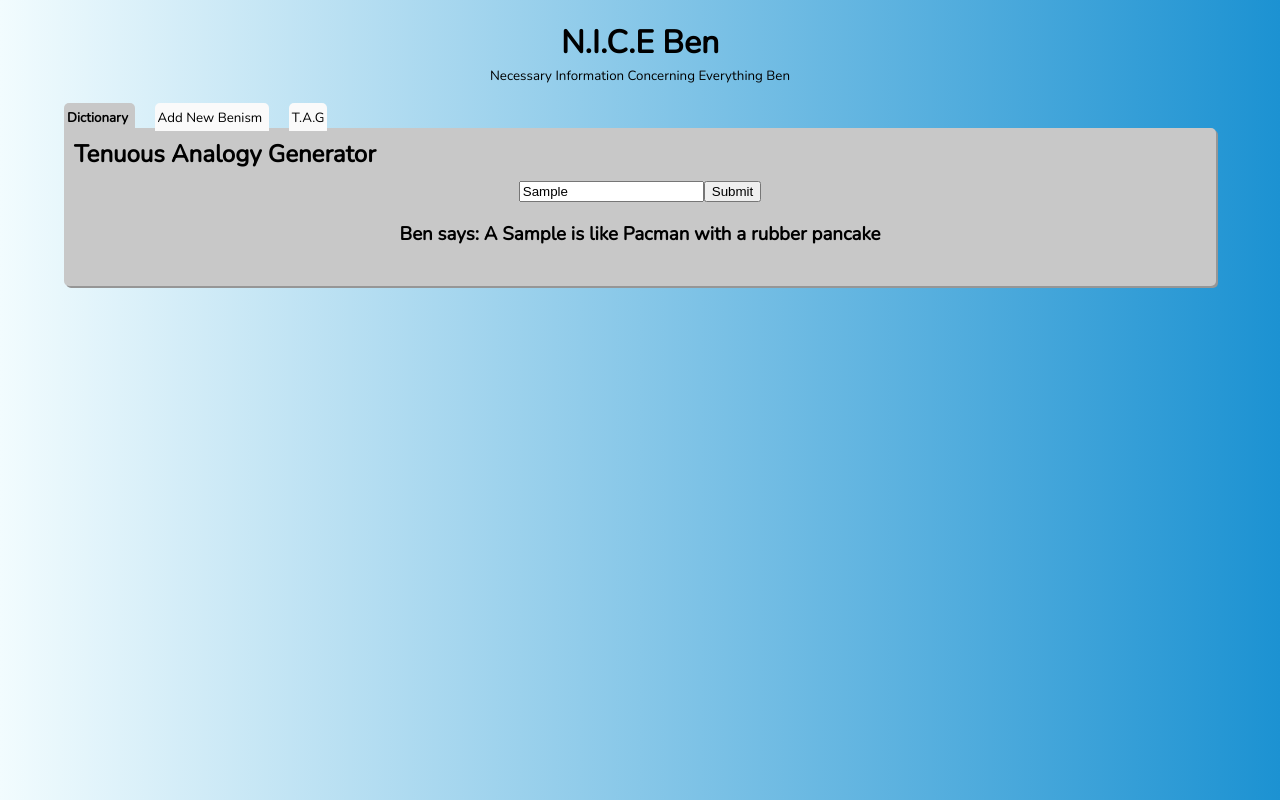
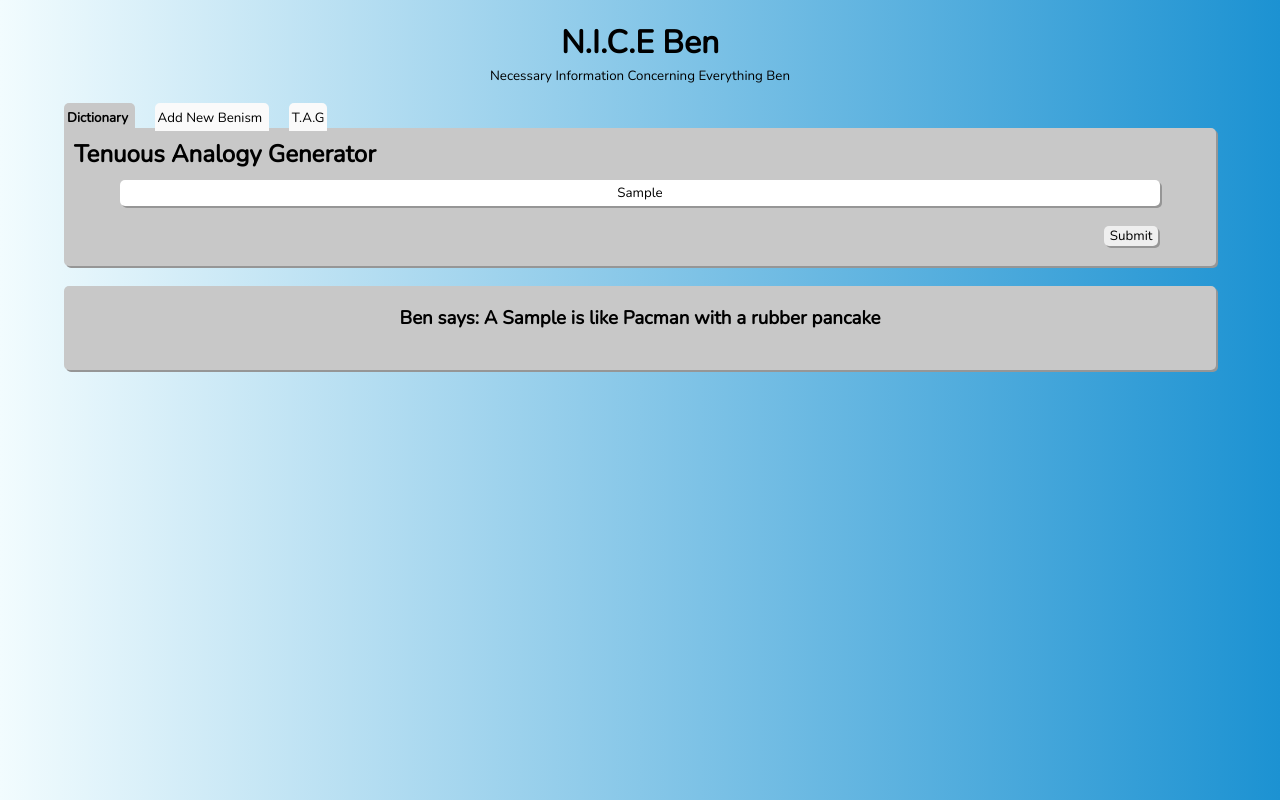
Before and after one commit to MellKay/benisms-hackathon, a React (Create React App) app: page /tag in a window 1280 px wide. Both pictures are taken after typing "Sample" into the empty fields and a click on the button "Submit". Built offline with nearby package versions, Linux system fonts and the light colour scheme.

Commit message:
tag stuff done

```diff
--- a/src/Components/TAG/Tag.js
+++ b/src/Components/TAG/Tag.js
@@ -1,33 +1,35 @@
-import React, { useState } from 'react';
+import React, { useState } from "react";
+import "../Form/index.css";
+import "./tag.css";
 
 const livingThings = [
-  'bee',
-  'cat',
-  'Ben',
-  'Pacman',
-  'ovenbird',
-  'pigeon',
-  'dog',
-  'clone',
-  'ancient mega-sloth',
-  'Patrikachu',
+  "bee",
+  "cat",
+  "Ben",
+  "Pacman",
+  "ovenbird",
+  "pigeon",
+  "dog",
+  "clone",
+  "ancient mega-sloth",
+  "Patrikachu",
 ];
 
 const objects = [
-  'a rubber pancake',
-  'a hose',
-  'ears',
-  'a fake plant',
-  'a Pokeball',
-  'a beet-route',
-  'teppanyaki',
-  'jazz',
-  'a nice biscuit',
-  'cwissyAI',
+  "a rubber pancake",
+  "a hose",
+  "ears",
+  "a fake plant",
+  "a Pokeball",
+  "a beet-route",
+  "teppanyaki",
+  "jazz",
+  "a nice biscuit",
+  "cwissyAI",
 ];
 
 function Tag() {
-  const [tagInput, setTagInput] = useState('');
+  const [tagInput, setTagInput] = useState("");
   const [showTag, setShowTag] = useState(false);
 
   function handleChange(e) {
@@ -38,19 +40,36 @@ function Tag() {
     setShowTag(true);
   }
 
+  function clearInput() {
+    setTagInput("");
+    setShowTag(false);
+  }
+
   return (
+    <>
       <div className="wrapper">
         <h2 className="tabTitle"> Tenuous Analogy Generator </h2>
         <div id="tagInput">
-        <input value={tagInput} onChange={handleChange} />
-        <button onClick={handleClick}>Submit</button>
+          <input
+            value={tagInput}
+            onChange={handleChange}
+            className="formInput"
+            onClick={clearInput}
+          />
+          <button onClick={handleClick} className="addButton">
+            Submit
+          </button>
         </div>
+      </div>
+
       {showTag && (
+        <div className="TAGWrapper">
           <h3>{`Ben says: A ${tagInput} is like ${
             livingThings[Math.floor(Math.random() * livingThings.length)]
           } with ${objects[Math.floor(Math.random() * objects.length)]}`}</h3>
+        </div>
       )}
-    </div>
+    </>
   );
 }
 
--- /dev/null
+++ b/src/Components/TAG/tag.css
@@ -0,0 +1,12 @@
+.TAGWrapper {
+  width: 90%;
+  margin-left: 5%;
+  background-color: rgb(200, 200, 200);
+  border-radius: 5px;
+  height: auto;
+  max-height: 75vh;
+  padding-bottom: 20px;
+  overflow-y: scroll;
+  box-shadow: 2px 2px rgb(150, 150, 150);
+  margin-top: 20px;
+}
```
Lines whose indentation alone changed are shown as unchanged.
